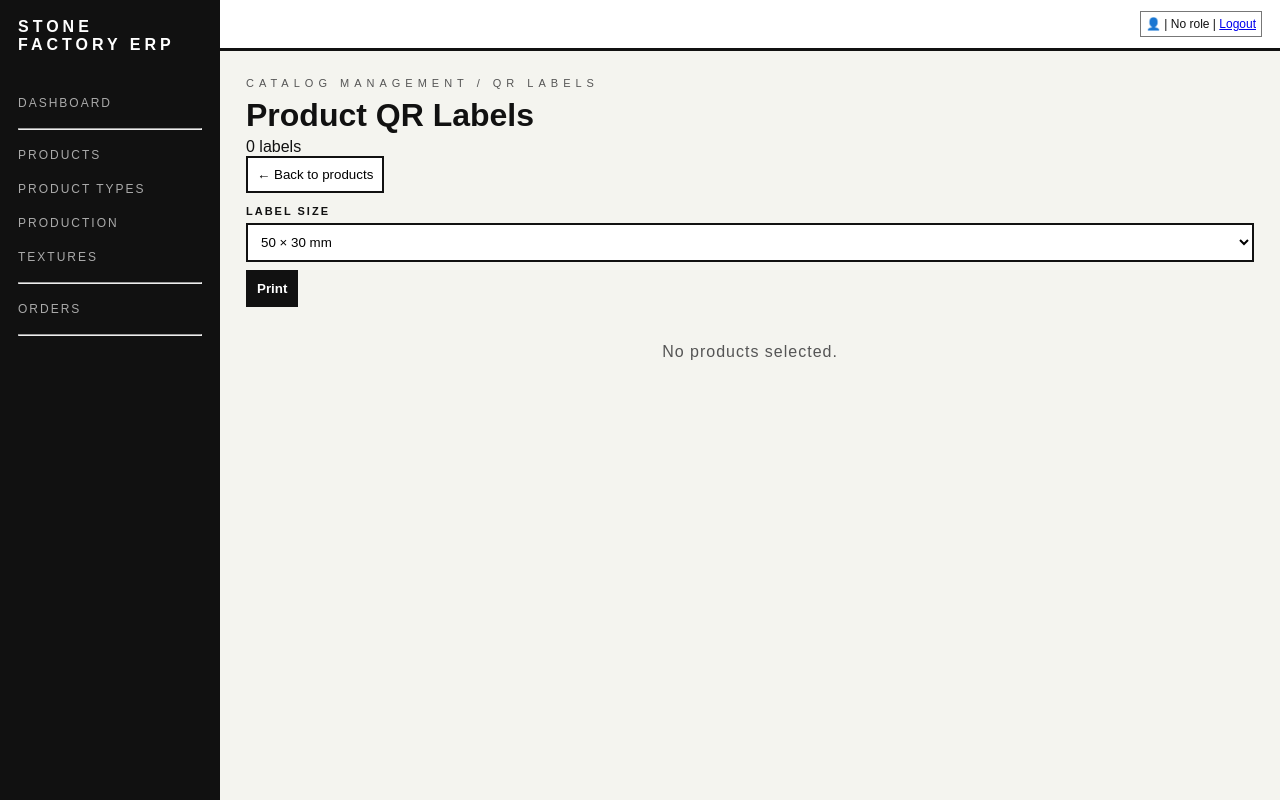
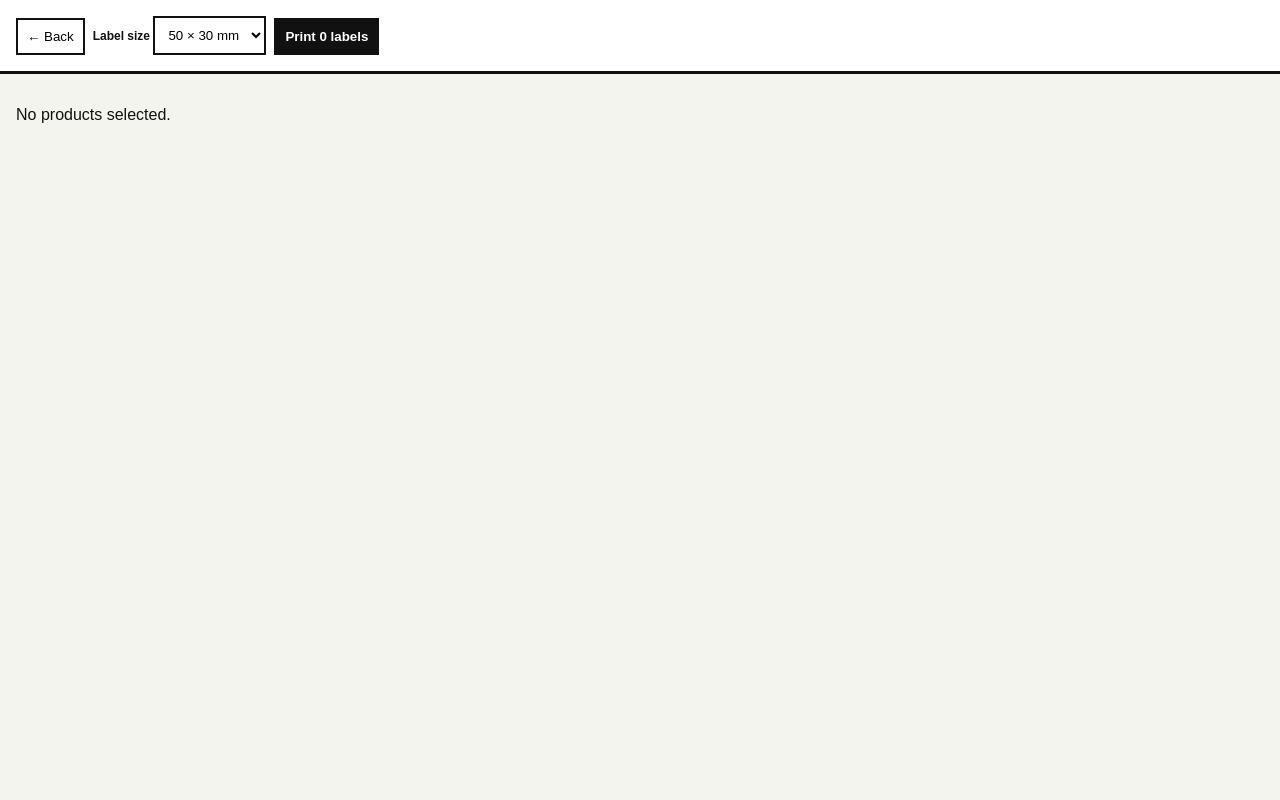
Before and after one commit to Kliurka/product_db_web, a Django app: template inventory/templates/inventory/product_labels.html in a window 1280 px wide. Run offline with Django 5.2, Linux system fonts and the light colour scheme; the template is opened without the code that fills it, so the values that code supplies are empty.

Commit message:
Make QR label page printer friendly

```diff
--- a/inventory/templates/inventory/product_labels.html
+++ b/inventory/templates/inventory/product_labels.html
@@ -1,16 +1,147 @@
-{% extends "inventory/base.html" %}
+<!DOCTYPE html>
+<html>
+<head>
+    <meta charset="utf-8">
+    <meta name="viewport" content="width=device-width, initial-scale=1">
 
-{% block content %}
-<div class="page product-label-page">
+    <title>Product QR Labels</title>
 
-    <div class="subtitle">Catalog Management / QR Labels</div>
-    <h1>Product QR Labels</h1>
-    <div>{{ label_products|length }} label{{ label_products|length|pluralize }}</div>
+    <style>
+        :root {
+            --label-width: {{ label_width }};
+            --label-height: {{ label_height }};
+        }
 
-    <div class="product-label-toolbar">
-        <a href="{% url 'product_list' %}">
-            <button type="button">← Back to products</button>
-        </a>
+        * {
+            box-sizing: border-box;
+        }
+
+        body {
+            margin: 0;
+            font-family: Arial, sans-serif;
+            color: #111;
+            background: #f4f4ef;
+        }
+
+        .toolbar {
+            display: flex;
+            gap: 8px;
+            align-items: end;
+            flex-wrap: wrap;
+            padding: 16px;
+            border-bottom: 3px solid #111;
+            background: white;
+        }
+
+        .toolbar label {
+            font-size: 12px;
+            font-weight: bold;
+        }
+
+        .toolbar select,
+        .toolbar button {
+            padding: 9px;
+            border: 2px solid #111;
+            background: white;
+        }
+
+        .toolbar .print {
+            background: #111;
+            color: white;
+            font-weight: bold;
+        }
+
+        .labels {
+            display: flex;
+            flex-wrap: wrap;
+            gap: 12px;
+            padding: 16px;
+        }
+
+        .label {
+            width: var(--label-width);
+            height: var(--label-height);
+            border: 1px solid #111;
+            background: white;
+            display: grid;
+            grid-template-columns: 42% 58%;
+            align-items: center;
+            padding: 2mm;
+            overflow: hidden;
+        }
+
+        .label-qr {
+            display: flex;
+            align-items: center;
+            justify-content: center;
+        }
+
+        .label-qr img {
+            width: 100%;
+            max-width: calc(var(--label-height) - 4mm);
+            height: auto;
+            image-rendering: pixelated;
+        }
+
+        .label-info {
+            min-width: 0;
+            padding-left: 2mm;
+            font-size: 9pt;
+            line-height: 1.15;
+        }
+
+        .label-code {
+            font-size: 11pt;
+            font-weight: bold;
+            margin-bottom: 1mm;
+        }
+
+        .label-name {
+            font-weight: bold;
+            margin-bottom: 1mm;
+            word-break: break-word;
+        }
+
+        @page {
+            size: {{ label_width }} {{ label_height }};
+            margin: 0;
+        }
+
+        @media print {
+            body {
+                background: white;
+            }
+
+            .toolbar {
+                display: none !important;
+            }
+
+            .labels {
+                display: block;
+                padding: 0;
+            }
+
+            .label {
+                width: {{ label_width }};
+                height: {{ label_height }};
+                border: 0;
+                page-break-after: always;
+                break-after: page;
+            }
+
+            .label:last-child {
+                page-break-after: auto;
+                break-after: auto;
+            }
+        }
+    </style>
+</head>
+<body>
+
+<div class="toolbar">
+    <button type="button" onclick="history.back()">
+        ← Back
+    </button>
 
     <label>
         Label size
@@ -21,35 +152,31 @@
         </select>
     </label>
 
-        <button class="btn-dark" type="button" onclick="window.print()">
-            Print
+    <button class="print" type="button" onclick="window.print()">
+        Print {{ label_products|length }} label{{ label_products|length|pluralize }}
     </button>
 </div>
 
-    <div class="product-label-grid">
+<div class="labels">
     {% for item in label_products %}
-            <div
-                class="product-label"
-                style="--label-width: {{ label_width }}; --label-height: {{ label_height }};"
-            >
-                <div class="product-label-qr">
+        <div class="label">
+            <div class="label-qr">
                 <img src="{{ item.qr_data_uri }}" alt="QR">
             </div>
 
-                <div class="product-label-info">
-                    <div class="product-label-code">
+            <div class="label-info">
+                <div class="label-code">
                     {{ item.product.code }}
                 </div>
 
-                    <div class="product-label-name">
+                <div class="label-name">
                     {{ item.product.name }}
                 </div>
 
                 <div>
                     {{ item.product.dimension_x|default:"-" }}
                     ×
-                        {{ item.product.dimension_y|default:"-" }}
-                        mm
+                    {{ item.product.dimension_y|default:"-" }} mm
                 </div>
 
                 <div>
@@ -58,12 +185,8 @@
             </div>
         </div>
     {% empty %}
-            <div class="center-note">
-                No products selected.
-            </div>
+        <p>No products selected.</p>
     {% endfor %}
-    </div>
-
 </div>
 
 <script>
@@ -73,4 +196,6 @@ function changeLabelSize(size) {
     window.location.search = params.toString();
 }
 </script>
-{% endblock %}
+
+</body>
+</html>
```
Lines whose indentation alone changed are shown as unchanged.
